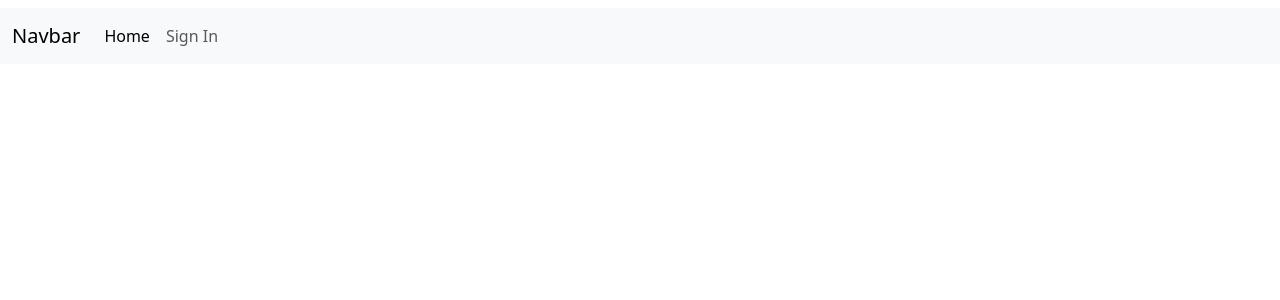
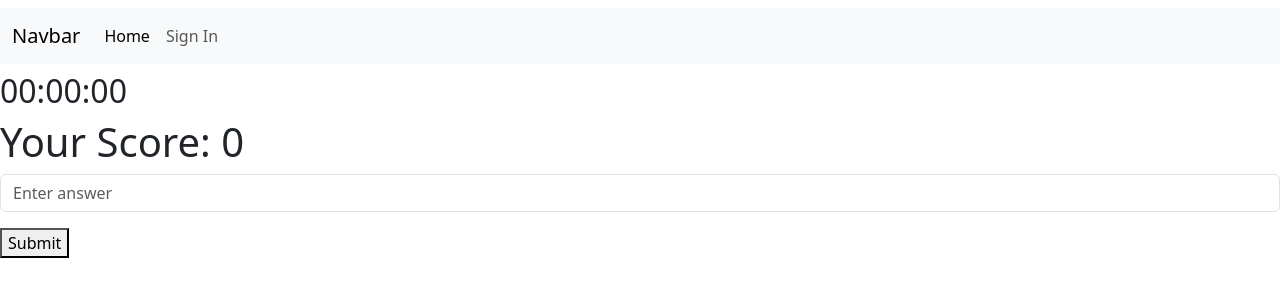
Before and after one commit to res1ro3/startup-inspired-game, a React (Vite) app: page /test in a window 1280 px wide. Before the commit this address had no page. Shown: the top 300 px of the page. Built offline with nearby package versions, Linux system fonts and the light colour scheme.

Commit message:
Add test for the game proper with timer

```diff
--- a/components/Navbar.jsx
+++ b/components/Navbar.jsx
@@ -4,14 +4,14 @@ import { Link } from 'react-router-dom';
 function Navbar() {
   return (
     <div className='navbar'>
-      <nav class="navbar navbar-expand-lg bg-body-tertiary">
-        <div class="container-fluid">
+      <nav className="navbar navbar-expand-lg bg-body-tertiary">
+        <div className="container-fluid">
           <Link className='navbar-brand' to='/home'>Navbar</Link>
-          <button class="navbar-toggler" type="button" data-bs-toggle="collapse" data-bs-target="#navbarNav" aria-controls="navbarNav" aria-expanded="false" aria-label="Toggle navigation">
-            <span class="navbar-toggler-icon"></span>
+          <button className="navbar-toggler" type="button" data-bs-toggle="collapse" data-bs-target="#navbarNav" aria-controls="navbarNav" aria-expanded="false" aria-label="Toggle navigation">
+            <span className="navbar-toggler-icon"></span>
           </button>
-          <div class="collapse navbar-collapse" id="navbarNav">
-            <ul class="navbar-nav">
+          <div className="collapse navbar-collapse" id="navbarNav">
+            <ul className="navbar-nav">
               <li><Link className='nav-link active' to='/home'>Home</Link></li>
               <li><Link className='nav-link' to='/signin'>Sign In</Link></li>
             </ul>
--- /dev/null
+++ b/components/Test.jsx
@@ -0,0 +1,105 @@
+import React, { useState, useRef, useEffect } from 'react';
+
+function Test() {
+    const [wordbank, setWordbank] = useState(["apple", "ball", "cat", "dog", "bird","car", "mouse", "keyboard", "monitor", "biscuit"]);
+    const [answer, setAnswer] = useState("");
+    const [score, setScore] = useState(0);
+    const [statusCheck, setStatusCheck] = useState("");
+
+    const Ref = useRef(null);
+    const [timer, setTimer] = useState("00:00:00");
+
+    const getTimeRemaining = (e) => {
+        const total = Date.parse(e) - Date.parse(new Date());
+        const seconds = Math.floor((total / 1000) % 60);
+        const minutes = Math.floor((total / 1000 / 60) % 60);
+        const hours = Math.floor((total / 1000 / 60 / 60) % 24);
+        return {
+            total, hours, minutes, seconds
+        };
+    }
+
+    const startTimer = (e) => {
+        let { total, hours, minutes, seconds }
+                    = getTimeRemaining(e);
+        if (total >= 0) {
+
+            // update the timer
+            // check if less than 10 then we need to
+            // add '0' at the beginning of the variable
+            setTimer(
+                (hours > 9 ? hours : '0' + hours) + ':' +
+                (minutes > 9 ? minutes : '0' + minutes) + ':'
+                + (seconds > 9 ? seconds : '0' + seconds)
+            )
+        }
+    }
+
+    const clearTimer = (e) => {
+
+        // If you adjust it you should also need to
+        // adjust the Endtime formula we are about
+        // to code next
+        setTimer('00:01:00');
+
+        // If you try to remove this line the
+        // updating of timer Variable will be
+        // after 1000ms or 1sec
+        if (Ref.current) clearInterval(Ref.current);
+        const id = setInterval(() => {
+            startTimer(e);
+        }, 1000)
+        Ref.current = id;
+    }
+
+    const getDeadTime = () => {
+        let deadline = new Date();
+
+        // This is where you need to adjust if
+        // you entend to add more time
+        deadline.setSeconds(deadline.getSeconds() + 60);
+        return deadline;
+    }
+
+    useEffect(() => {
+        // clearTimer(getDeadTime());
+    }, []);
+
+    const onClickReset = () => {
+        clearTimer(getDeadTime());
+    }
+
+    function check(e) {
+        e.preventDefault();
+        var checker = wordbank.includes(answer);
+        if (checker) {
+            setScore(score + 1);
+            setStatusCheck("Correct!");
+
+        } else {
+            setStatusCheck("Incorrect!");
+        }
+    }
+  return (
+    <div className='test'>
+        <div className='timerdiv'>
+            <h2>{timer}</h2>
+            {/* <button onClick={onClickReset}>Reset</button> */}
+        </div>
+        <div className='scorediv'>
+            <h1>Your Score: {score}</h1>
+        </div>
+        <form onSubmit={check}>
+            <div className='mb-3'>
+                <input onChange={(e) => setAnswer(e.target.value)} className='form-control' type="text" name="answerInp" id="answerInp" placeholder='Enter answer' />
+                <span>{statusCheck}</span>
+            </div>
+            <div className='mb-3'>
+                <button type="submit">Submit</button>
+            </div>
+        </form>
+    </div>
+    )
+}
+
+export default Test
--- a/src/App.jsx
+++ b/src/App.jsx
@@ -4,6 +4,7 @@ import { Routes, Route } from 'react-router-dom';
 import Navbar from '../components/Navbar';
 import Home from '../components/Home';
 import Signin from '../components/Signin';
+import Test from '../components/Test';
 
 function App() {
   return (
@@ -13,6 +14,7 @@ function App() {
         <Route path='/' element={<Home />} />
         <Route path='/home' element={<Home />} />
         <Route path='/signin' element={<Signin />} />
+        <Route path='/test' element={<Test />}></Route>
       </Routes>
     </div>
   )
```
